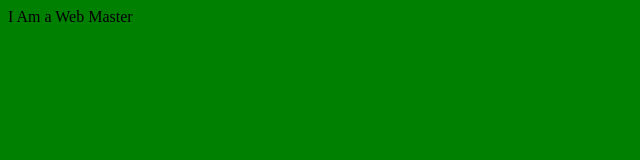
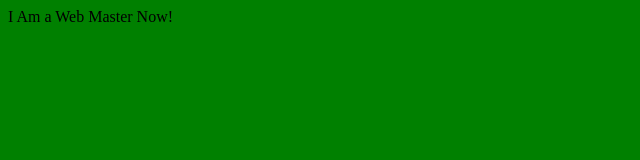
Before and after one commit to ccastell18/python_practice_2020, a plain HTML site: page web_server/index.html in a window 1280 px wide. Shown: the full height of the page, 0-640 px from the left. Drawn offline with Linux system fonts and the light colour scheme.

Commit message:
another commit

```diff
--- a/web_server/index.html
+++ b/web_server/index.html
@@ -5,7 +5,7 @@
     <link rel="stylesheet" href="style.css">
   </head>
   <body>
-    I Am a Web Master
+    I Am a Web Master Now!
     <script src='script.js'></script>
   </body>
 </html>
```
